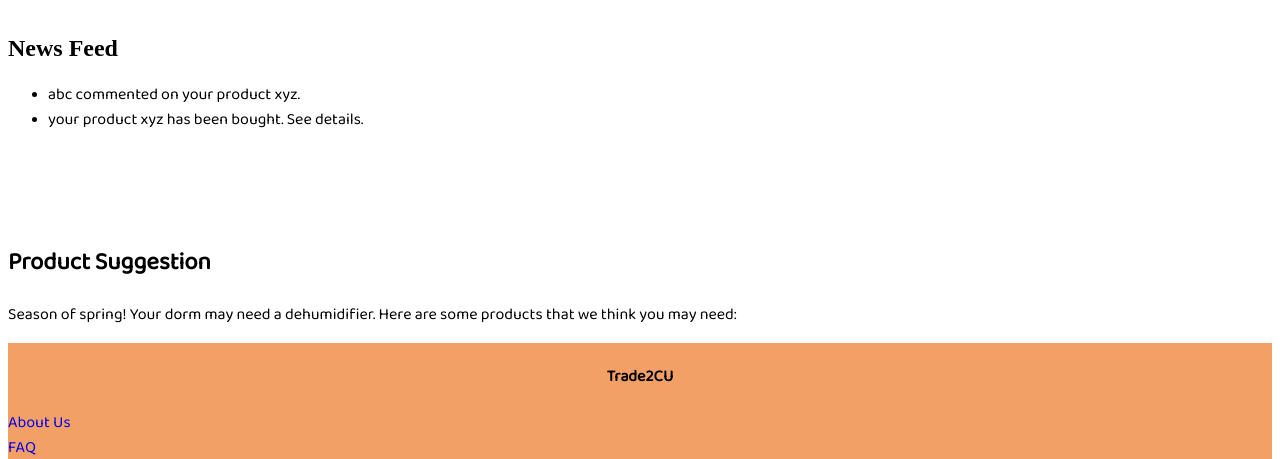
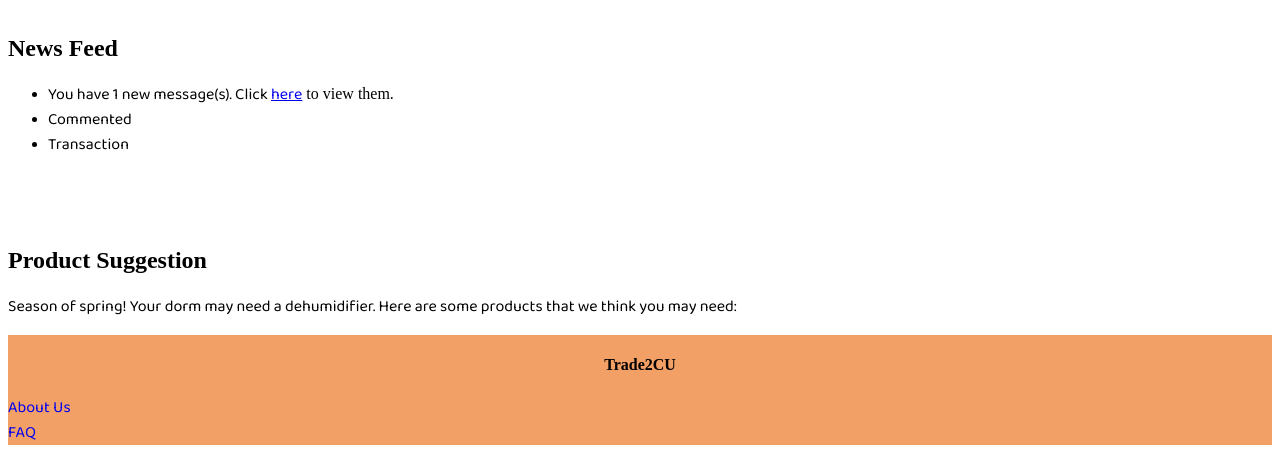
Before and after one commit to hsutungyu/CSCI3100_Group28_201920, a PHP site: page /index.php in a window 1280 px wide. Shown: the part 137-596 px from the top of the page. Run offline with PHP 8.4, Linux system fonts and the light colour scheme; the visitor is signed in with stand-in values (Sample User, id 1); tables that the repository leaves empty or names only in its code hold one stand-in row (values such as "Sample post"); some libraries are stand-ins or nearby versions.

Commit message:
news feed init

```diff
--- a/index.php
+++ b/index.php
@@ -88,6 +88,7 @@
     </ul>
 
 </div>
+
 <br><br><br><br><br><br><br><br>
 <h2>News Feed</h2>
 <?php
@@ -101,16 +102,37 @@ if(!isset($_SESSION['username'])){
 }else{
     ?>
     <ul class="news-feed-login">
-    <li><a>abc commented on your product xyz.</a></li>
-    <li><a>your product xyz has been bought. See details.</li>
+<?php
+    $query="select lastlogin, id from member where username='".$_SESSION["username"]."'";
+    $result=mysqli_query($link,$query);
+    $row=mysqli_fetch_assoc($result);
+    $lastlogin=$row["lastlogin"];
+    $id=$row["id"];
+    $query="select * from message where receiveid=".$id." and time>'".$lastlogin."'";
+    $result=mysqli_query($link,$query);
+    $count=$result->num_rows;
+    if($count==0){
+        echo "<li><a>You have no new messages.</a></li>";
+    }else{
+        echo "<li><a>You have ".$count." new message(s). Click </a><a href='/member/message.php'>here</a> to view them.</a></li>";
+    }
+?>
+    <li><a>Commented</a></li>
+    <li><a>Transaction</a></li>
     </ul>
     <?php
+}
+?>
+<?php
+if(isset($_SESSION["username"])){
+    $query="update member set lastlogin=now() where username='".$_SESSION["username"]."'";
+    $result=mysqli_query($link,$query);
 }
 ?>
 <br><br><br>
 <h2>Product Suggestion</h2>
 <p>Season of spring! Your dorm may need a dehumidifier. Here are some products that we think you may need:</p>
-        </div>
+</div>
 
 <footer class="footer">
     <h4 style="text-align:center">Trade2CU</h4>
```
